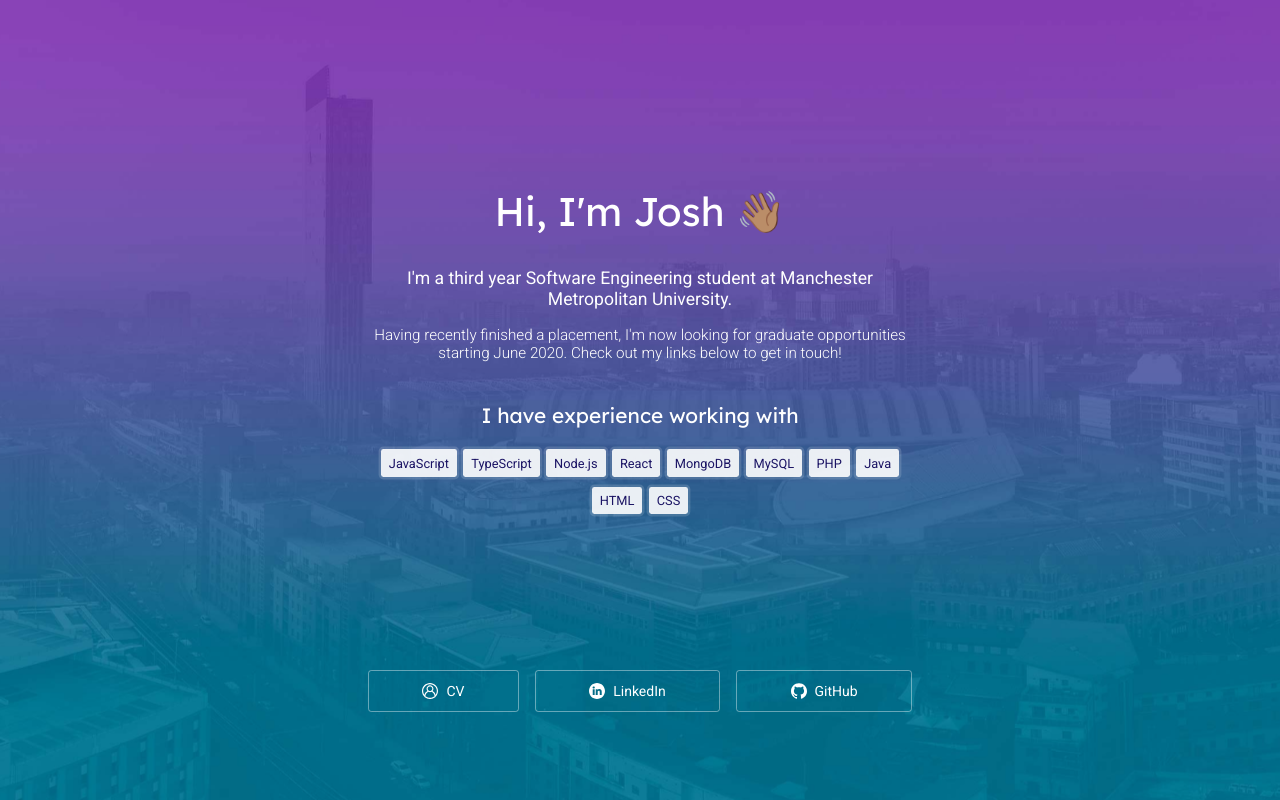
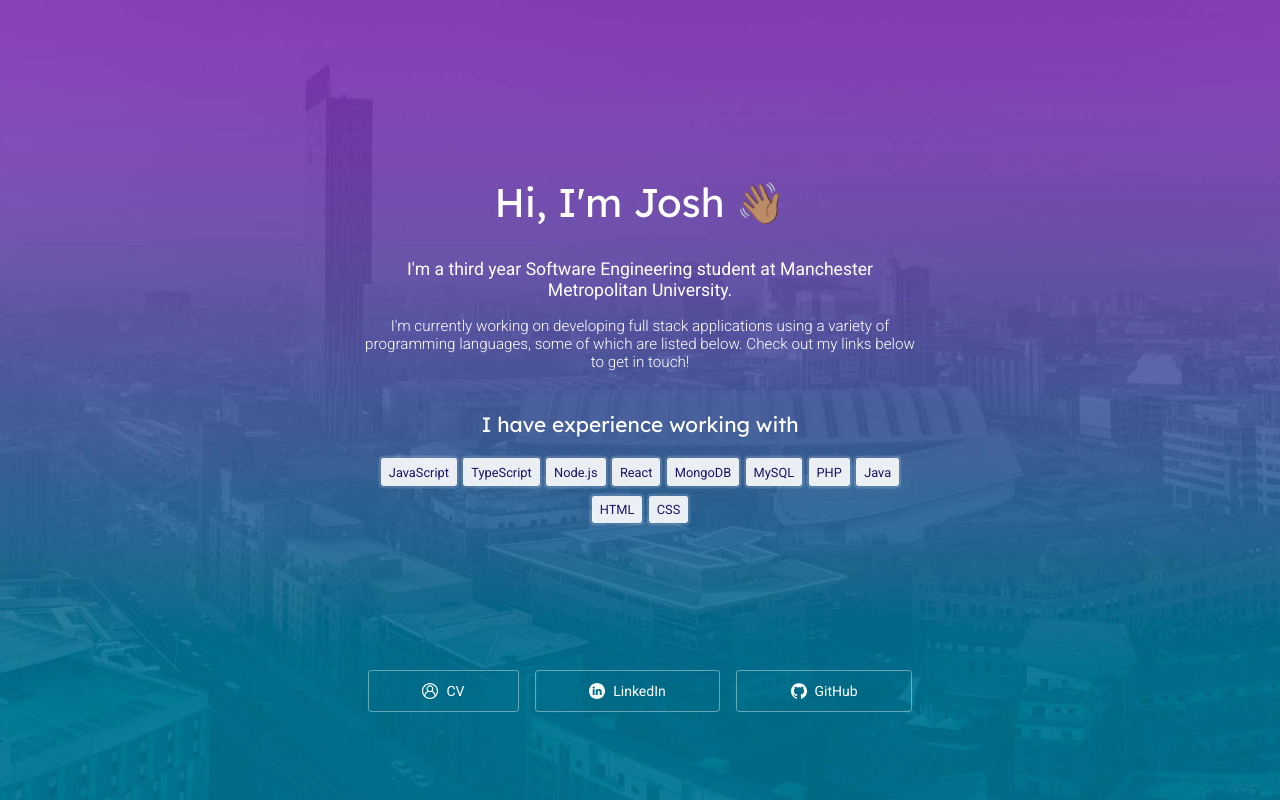
Before and after one commit to joshuamcewen/joshmcewen.io, a React app: page / in a window 1280 px wide. Built offline with nearby package versions, Linux system fonts and the light colour scheme.

Commit message:
Amend copy for 2020

```diff
--- a/src/components/Hero/Hero.js
+++ b/src/components/Hero/Hero.js
@@ -16,8 +16,7 @@ const Hero = ({ classes }) => (
                     Manchester Metropolitan University.
                 </p>
                 <p className={classes.smallprint}>
-                    Having recently finished a placement, I&apos;m now looking
-                    for graduate opportunities starting June 2020. Check out my
+                    I&apos;m currently working on developing full stack applications using a variety of programming languages, some of which are listed below. Check out my
                     links below to get in touch!
                 </p>
                 <h2 className={classes.skillsHeader}>
```
